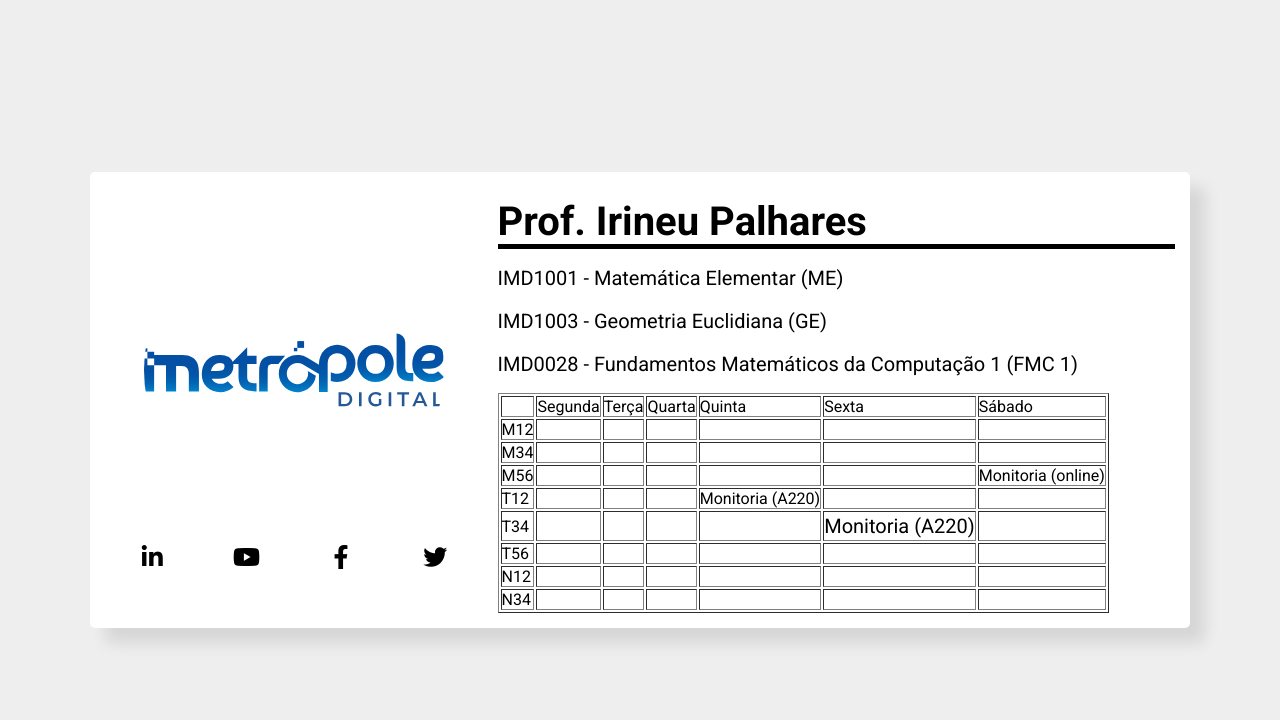
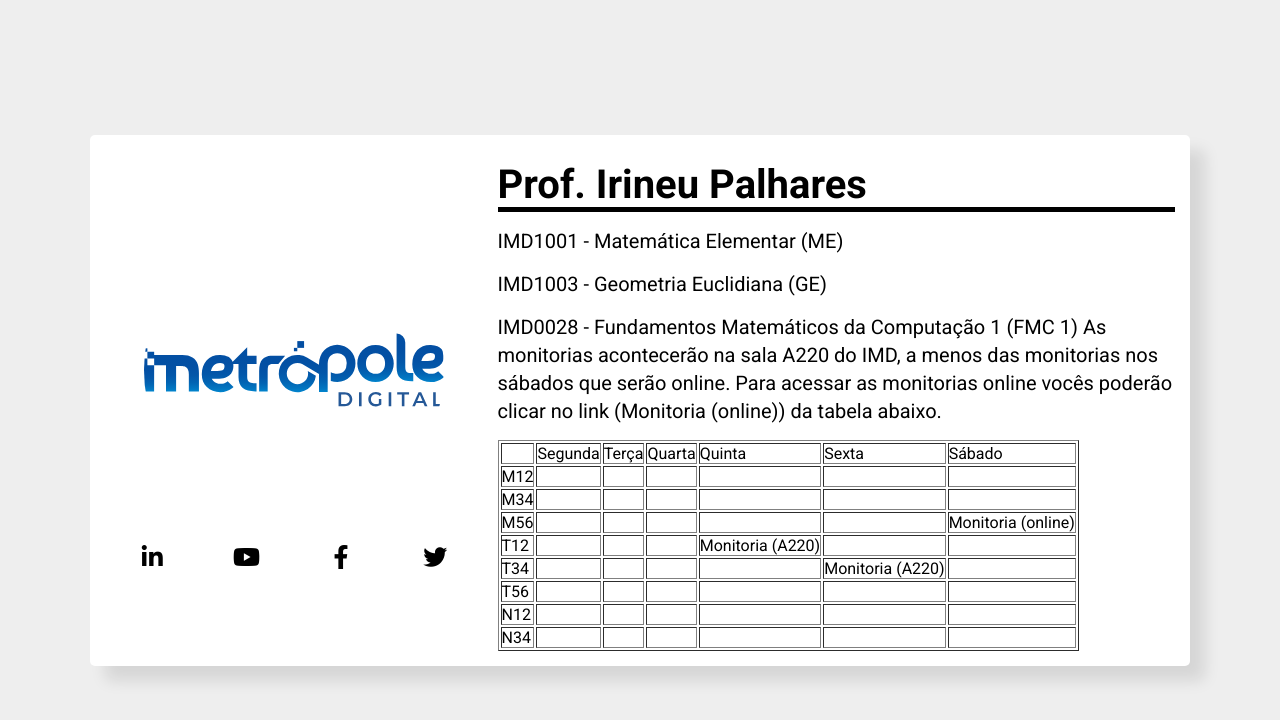
Before and after one commit to irineu-palhares/irineu-palhares.github.io, a plain HTML site: page index.html in a window 1280 px wide. Drawn offline with Linux system fonts and the light colour scheme.

Commit message:
Update index.html

```diff
--- a/index.html
+++ b/index.html
@@ -65,6 +65,9 @@
                     <p>
                         IMD0028 - Fundamentos Matemáticos da Computação 1 (FMC 1)
 
+                        As monitorias acontecerão na sala A220 do IMD, a menos das monitorias nos sábados que serão online.
+                        Para acessar as monitorias online vocês poderão clicar no link (Monitoria (online)) da tabela abaixo.
+
                         <table border="1">
     <tr>
         <td> </td>
@@ -117,7 +120,7 @@
         <td> </td>
         <td> </td>
         <td> </td>
-        <td> <p> Monitoria (A220) </p> </td>
+        <td>Monitoria (A220)</td>
         <td> </td>
     </tr>
                                 <tr>
```
